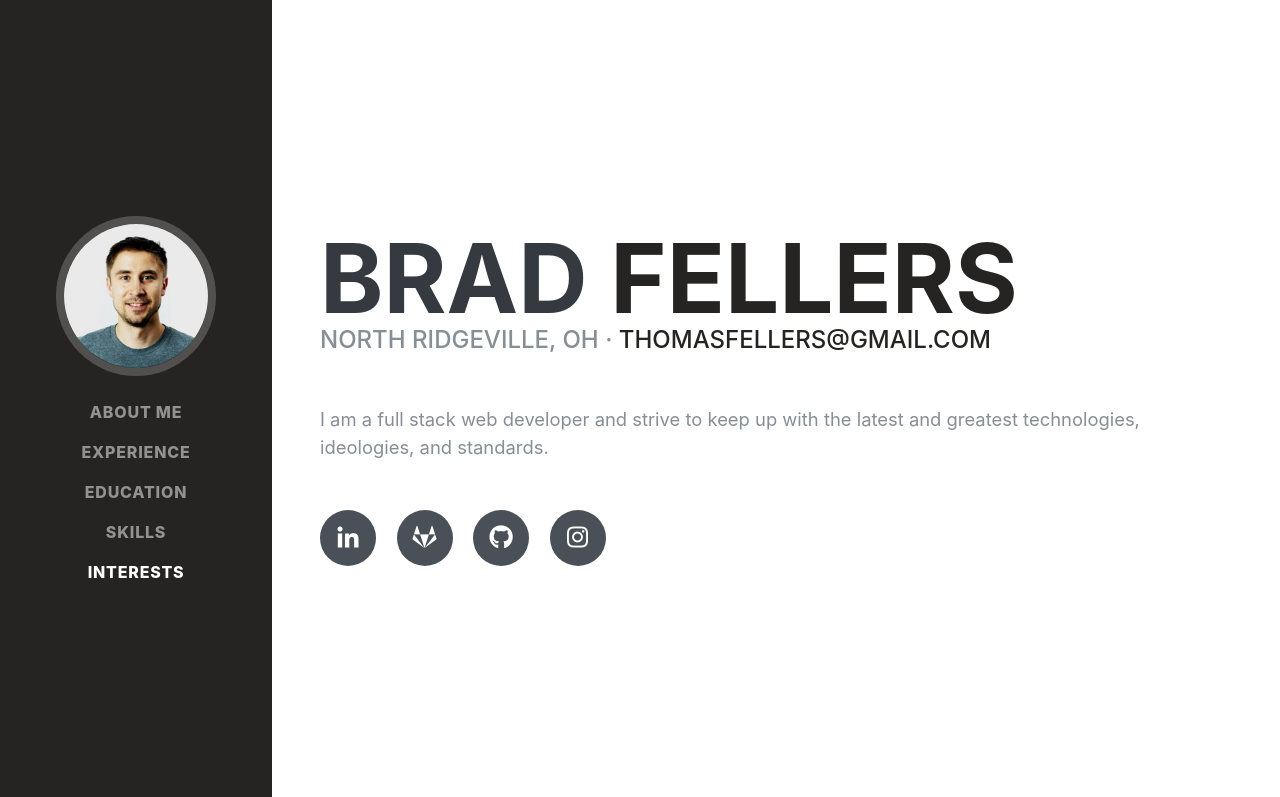
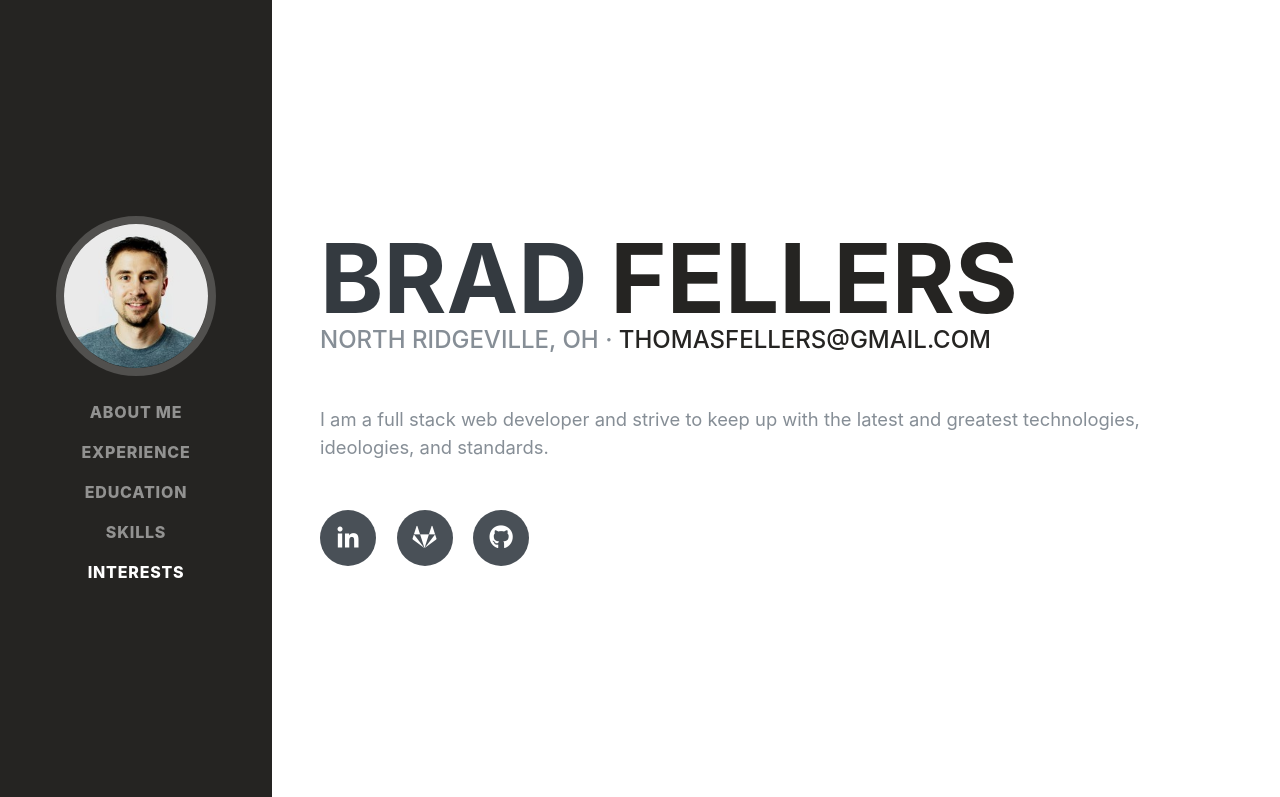
Before and after one commit to bfellers/bfellers.github.io, a plain HTML site: page index.html in a window 1280 px wide. Shown: the top 797 px of the page. Drawn offline with Linux system fonts and the light colour scheme; a web font is replaced by a local one.

Commit message:
removes instagram link

```diff
--- a/index.html
+++ b/index.html
@@ -93,9 +93,6 @@
                     </a>
                     <a href="https://github.com/bfellers">
                         <i class="fab fa-github"></i>
-                    </a>
-                    <a href="https://www.instagram.com/bfellers27/">
-                        <i class="fab fa-instagram"></i>
                     </a>
                 </div>
             </div>
```
